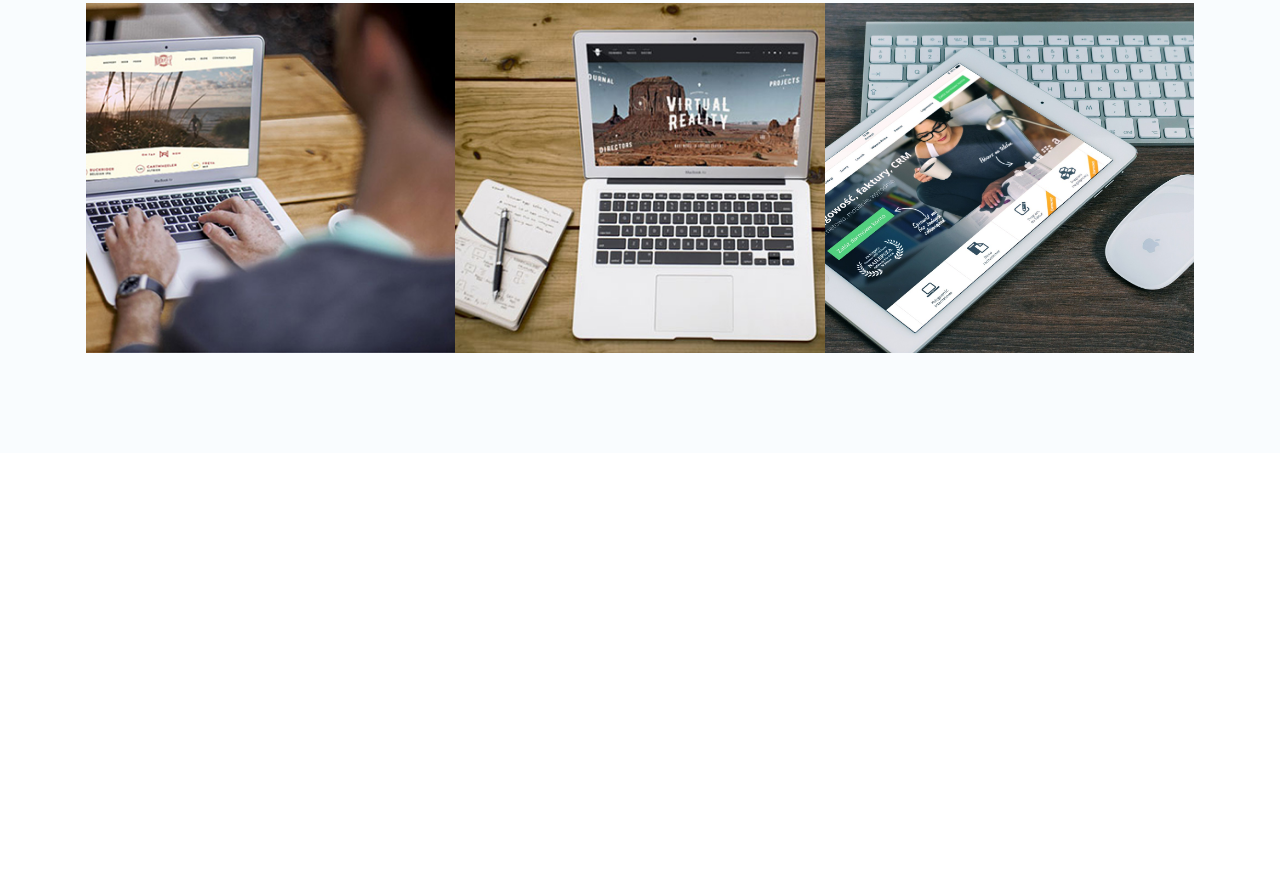
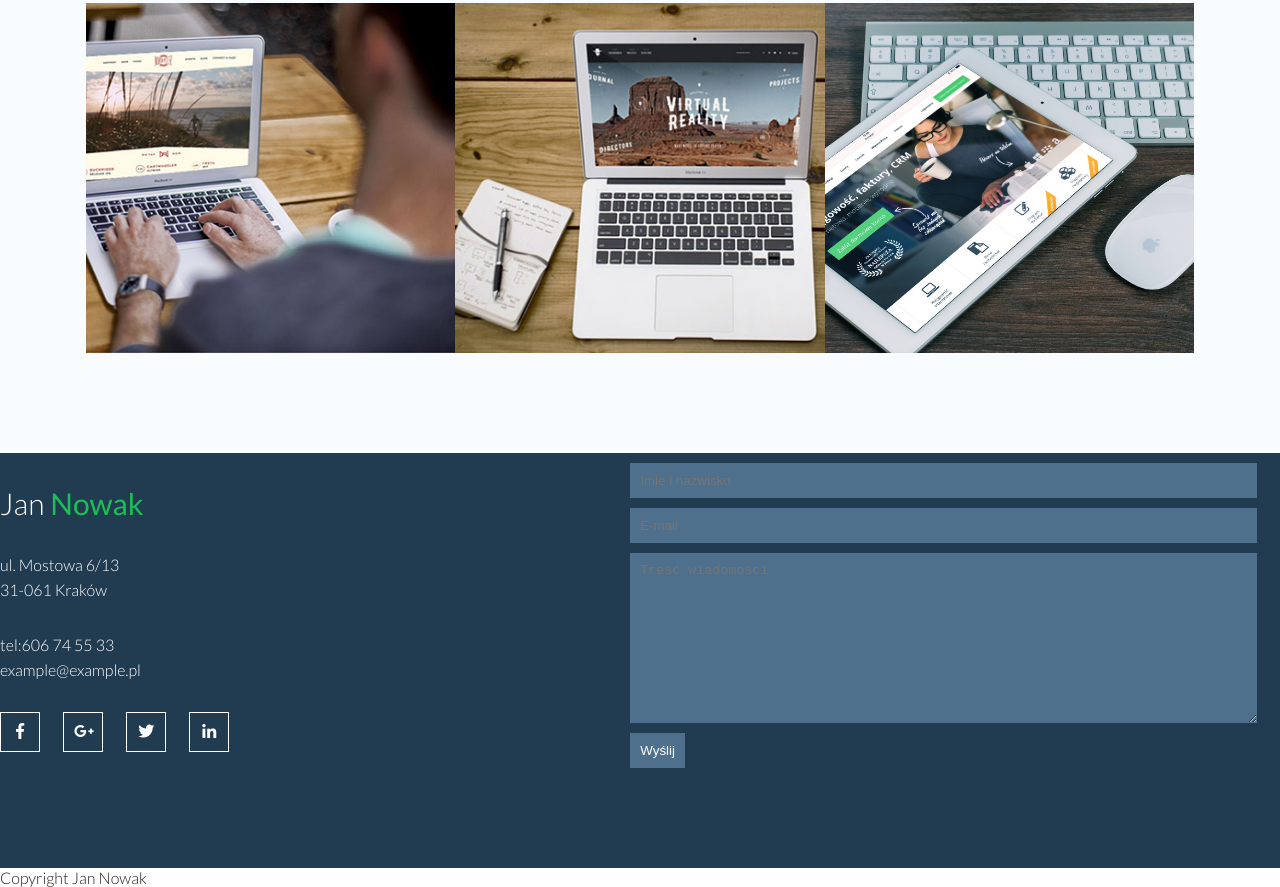
Before and after one commit to mikolajoblinski/mikolajoblinski.github.io, a plain HTML site: page warsztaty/css rozszerzony/portfolio/index.html in a window 1280 px wide. Shown: the part 1633-2520 px from the top of the page. Before the commit the page ends 2086 px from the top, so only its background shows below. Drawn offline with Linux system fonts and the light colour scheme.

Commit message:
sekcja kontakt

```diff
--- a/warsztaty/css rozszerzony/portfolio/css/style.css
+++ b/warsztaty/css rozszerzony/portfolio/css/style.css
@@ -183,6 +183,43 @@ p{
 #portfolio .mask-content-inner{
 
 }
+/* portfolio end */
 
+/* sekcja contact start */
+#contact{
+    background-color: #213b50;
+    color: #fff;
+    padding: 0 0 100px;
+}
+#address, #contact-form{
+    display: inline-block;
+    width: 49%;
+    vertical-align:top;
+}
+#contact h2{
 
-/* portfolio end */
+    text-align: left;
+}
+#contact #address div{
+    margin-top: 0.8cm;
+}
+#contact #contact-icons i{
+    border: 1px #fff solid;
+    width: 40px;
+    height: 40px;
+    padding: 10px;
+    margin-right: 20px;
+    text-align: center;
+}
+
+#contact-form input, #contact textarea{
+    display: block;
+    background-color: #4e708c;
+    margin-top: 10px;
+    border: none;
+    color: #fff;
+    padding: 10px;
+}
+#contact-form form input[type="text"], #contact-form form input[type="email"], #contact-form form textarea{
+    width: 100%;
+}
--- a/warsztaty/css rozszerzony/portfolio/index.html
+++ b/warsztaty/css rozszerzony/portfolio/index.html
@@ -4,8 +4,8 @@
     <meta charset="UTF-8">
     <title>Portfolio</title>
     <link href="https://fonts.googleapis.com/css?family=Lato:100,100i,300,300i,400,400i,700,700i,900,900i|Roboto:100,100i,300,300i,400,400i,500,500i,700,700i,900,900i" rel="stylesheet">
+    <link rel="stylesheet" href="css/fontawesome-all.css">
     <link rel="stylesheet" href="css/style.css">
-    <link rel="stylesheet" href="css/fontawesome-all.css">
 
 </head>
 <body>
@@ -103,6 +103,36 @@
             </div>
         </div>
     </section>
+    <section id="contact">
+       <div id="address">
+        <h2>Jan <span>Nowak</span></h2>
+        <div>
+            <p>ul. Mostowa 6/13</p>
+            <p>31-061 Kraków</p>
+        </div>
+        <div>
+            <p>tel:606 74 55 33</p>
+            <p>example@example.pl</p>
+        </div>
+        <div id="contact-icons">
+            <i class="fab fa-facebook-f"></i>
+            <i class="fab fa-google-plus-g"></i>
+            <i class="fab fa-twitter"></i>
+            <i class="fab fa-linkedin-in"></i>
+        </div>
+       </div>
+       <div id="contact-form">
+          <form action="">
+              <input type="text" placeholder="Imie i nazwisko">
+              <input type="email" placeholder="E-mail">
+              <textarea name="wiadomość" id="wiadomość" cols="30" rows="10" placeholder="Treść wiadomości"></textarea>
+              <input type="submit" value="Wyślij">
+          </form>
 
+       </div>
+    </section>
+    <footer>
+        Copyright Jan Nowak
+    </footer>
 </body>
 </html>
```
